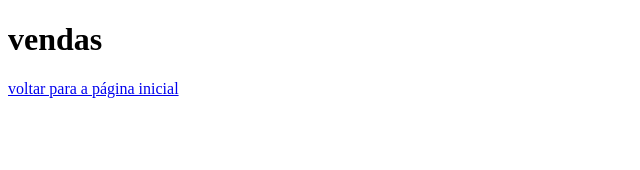
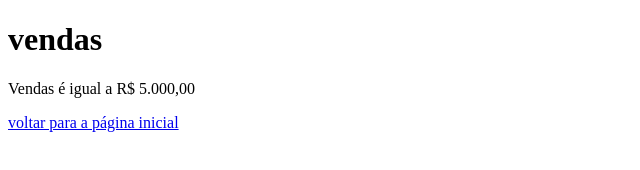
Before and after one commit to JSABINO2021/aulagithub, a plain HTML site: page vendas.html in a window 1280 px wide. Shown: the whole page, without its empty margins (0-640 px from the left). Drawn offline with Linux system fonts and the light colour scheme.

Commit message:
Apenas salvei para poder enviar para o github

```diff
--- a/vendas.html
+++ b/vendas.html
@@ -8,6 +8,7 @@
 </head>
 <body>
     <h1>vendas</h1>
+    <p>Vendas é igual a R$ 5.000,00</p>
     <a href="index.html">voltar para a página inicial</a>
 
 </body>
```
